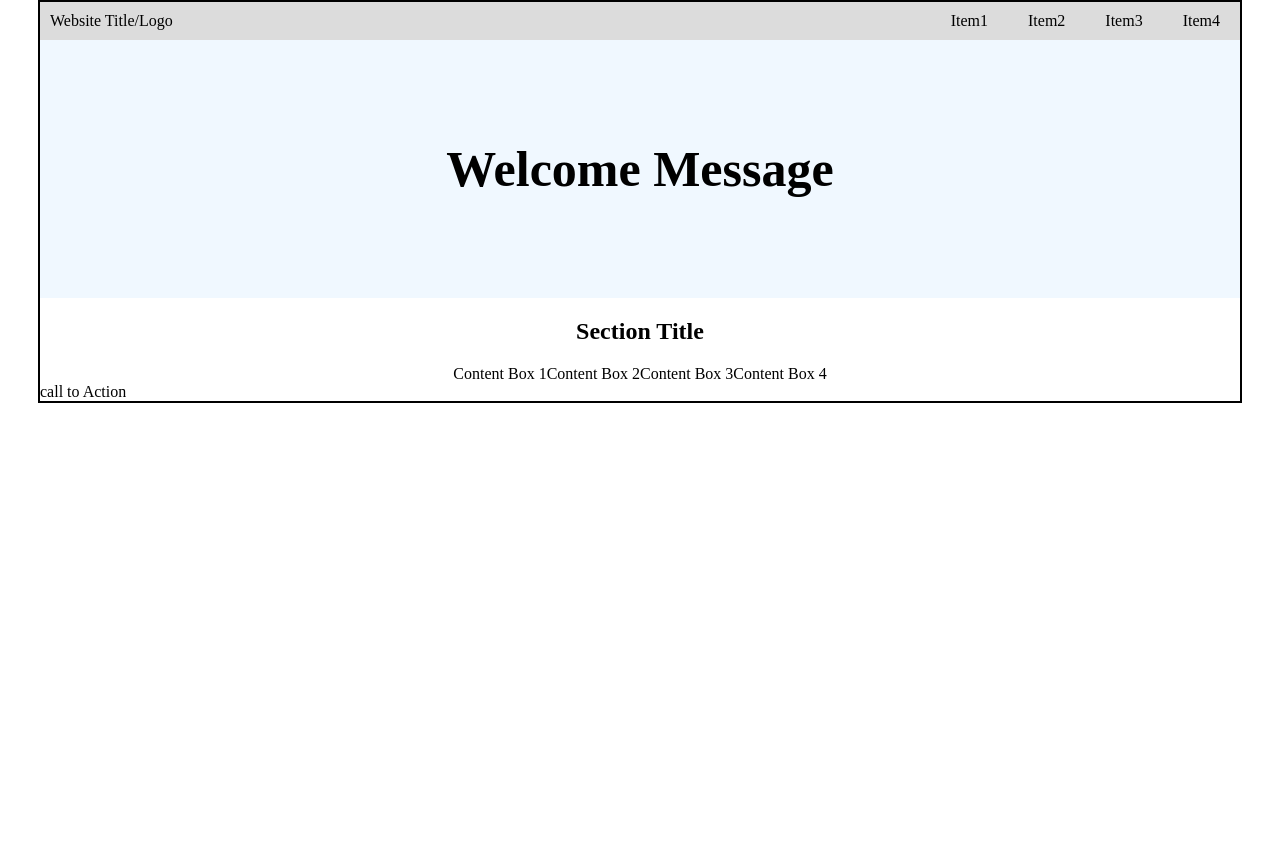
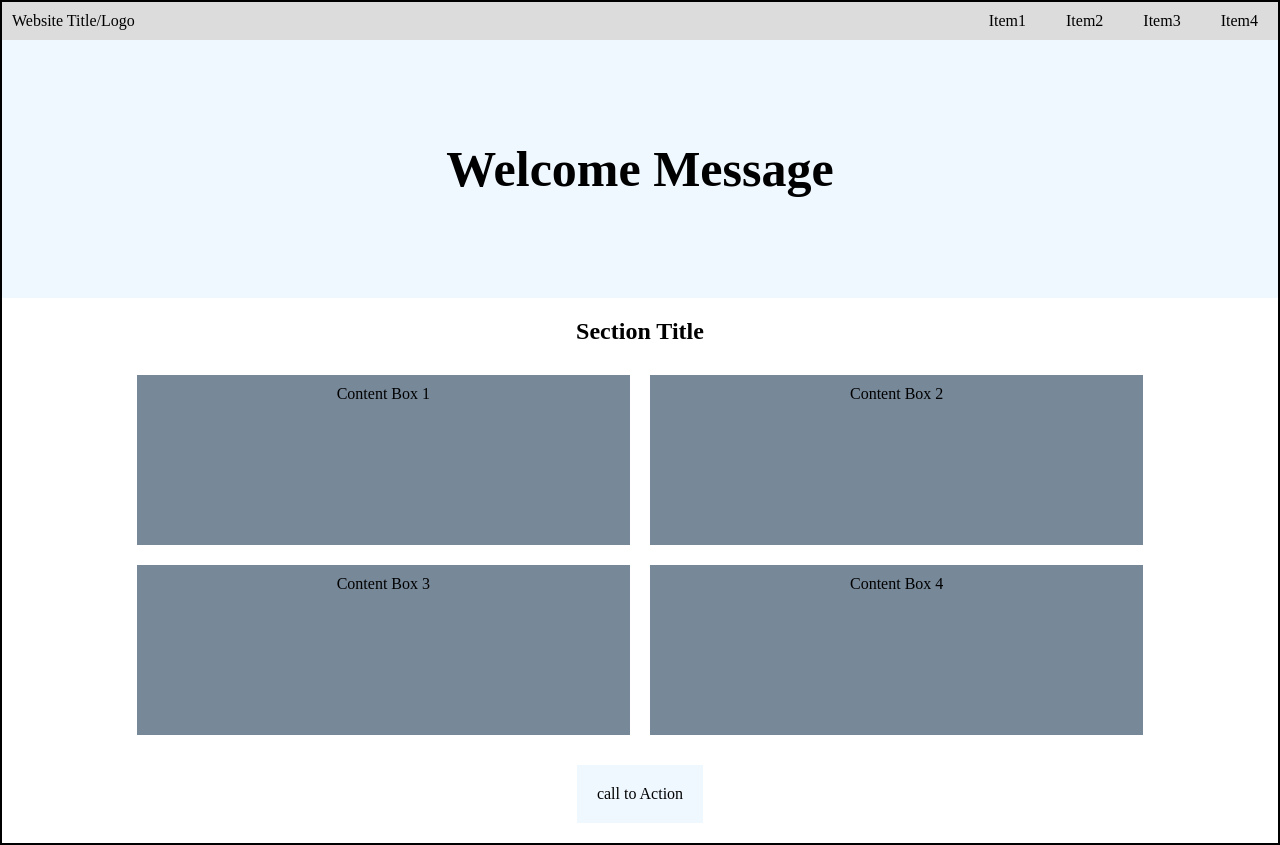
Before and after one commit to HackHow/remote-assignments, a plain HTML site: page Week-1/Assignment-2/index.html in a window 1280 px wide. Before the commit the page ends 800 px from the top, so only its background shows below. Drawn offline with Linux system fonts and the light colour scheme.

Commit message:
Update main.css

```diff
--- a/Week-1/Assignment-2/main.css
+++ b/Week-1/Assignment-2/main.css
@@ -1,6 +1,5 @@
 html{
     border: 2px solid black;
-    width: 1200px;
     margin: 0 auto;
 }
 
@@ -32,7 +31,6 @@ body {
     text-align: center;
     padding: 100px;
     font-size: 50px;
-    font-weight:bold;
     font-weight: bold;
 }
 
@@ -48,11 +46,9 @@ body {
     margin: auto;
 }
 
-.allbox div {
 .allbox div  {
     text-align: center;
     margin: 10px;
-    padding: 0px 180px;
     padding: 10px 200px;
     height: 150px;
     background-color: LightSlateGray;
```
